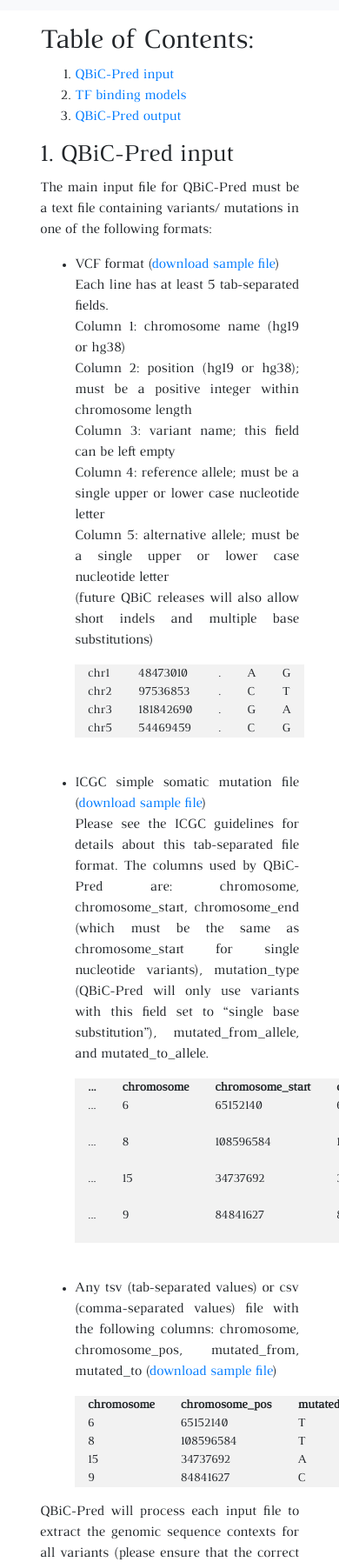
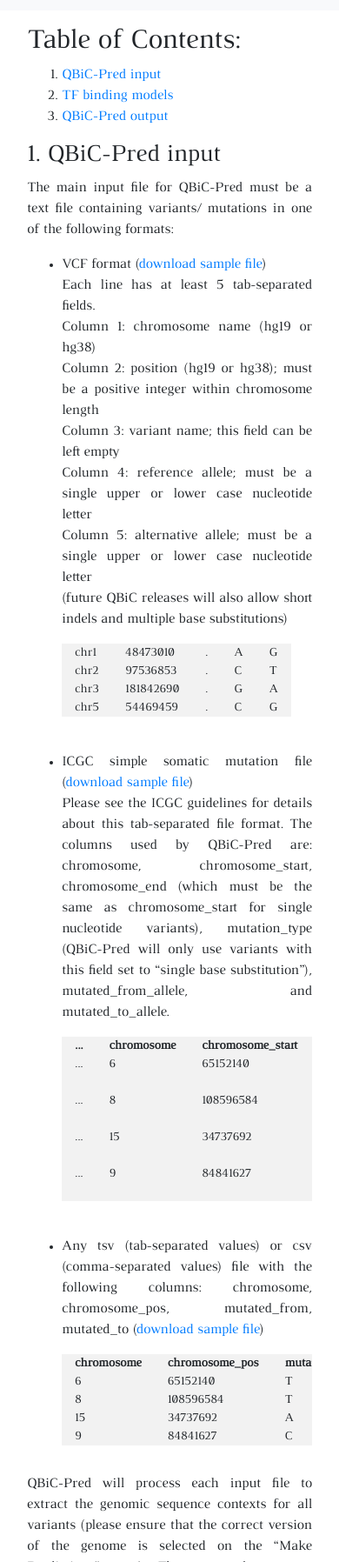
Before and after one commit to vincentiusmartin/QBiC-Pred, a Flask app: page /about in a window 390 px wide; the page is wider, and only the part inside the window is pictured. Shown: the part 78-1874 px from the top of that part at 87% size. Run offline with Flask 2, Linux system fonts and the light colour scheme; data that the repository does not hold is empty; parts of the project's set-up code (start-up, migrations or seed data) failed here and were passed over; some libraries are stand-ins or nearby versions.

Commit message:
table responsive

```diff
--- a/website/app/templates/about.html
+++ b/website/app/templates/about.html
@@ -7,7 +7,7 @@
 <link rel= "stylesheet" type= "text/css" href= "{{ url_for('static', filename='css/about.css') }}">
 <script src="{{ url_for('static', filename='js/about.js') }}"></script>
 
-<div class="modal-body"><div class="container">
+<div class="modal-body">
   <h2>Table of Contents:</h2>
   <ol>
     <li><a href="#section1">QBiC-Pred input</a></li>
@@ -30,6 +30,7 @@
         Column 5: alternative allele; must be a single upper or lower case nucleotide letter <br />
          (future QBiC releases will also allow short indels and multiple base substitutions) <br />
       </p>
+      <div class="table-responsive">
         <table class="table table-borderless example-table">
           <tbody>
             <tr>
@@ -62,11 +63,13 @@
             </tr>
           </tbody>
         </table>
+      </div>
     </li><br />
     <li><p>
       ICGC simple somatic mutation file  (<a href="/download/icgc-example.tsv">download sample file</a>) <br />
       Please see the ICGC guidelines  for details about this tab-separated file format. The columns used by QBiC-Pred are: chromosome, chromosome_start, chromosome_end (which must be the same as chromosome_start for single nucleotide variants), mutation_type (QBiC-Pred will only use variants with this field set to “single base substitution”), mutated_from_allele, and mutated_to_allele.
     </p>
+    <div class="table-responsive">
       <table class="table table-borderless example-table">
         <thead>
           <tr>
@@ -126,12 +129,14 @@
           <td>G</td>
         </tr>
       </table>
+    </div>
     </li>
     <br />
     <li>
       <p>
       Any tsv (tab-separated values) or csv (comma-separated values) file with the following columns: chromosome, chromosome_pos, mutated_from, mutated_to (<a href="/download/example3.tsv">download sample file</a>) <br />
       </p>
+      <div class="table-responsive">
         <table class="table table-borderless example-table">
           <thead>
             <tr>
@@ -168,6 +173,7 @@
             </tr>
           </tbody>
         </table>
+      </div>
     </li>
   </ul>
 
@@ -281,5 +287,5 @@
   </p>
   <div class="screenshoot-img"><img src="/static/images/about_page/uploadpage.png" /></div>
   <br />
-</div></div>
+</div>
 {% endblock %}
```
Lines whose indentation alone changed are shown as unchanged.
